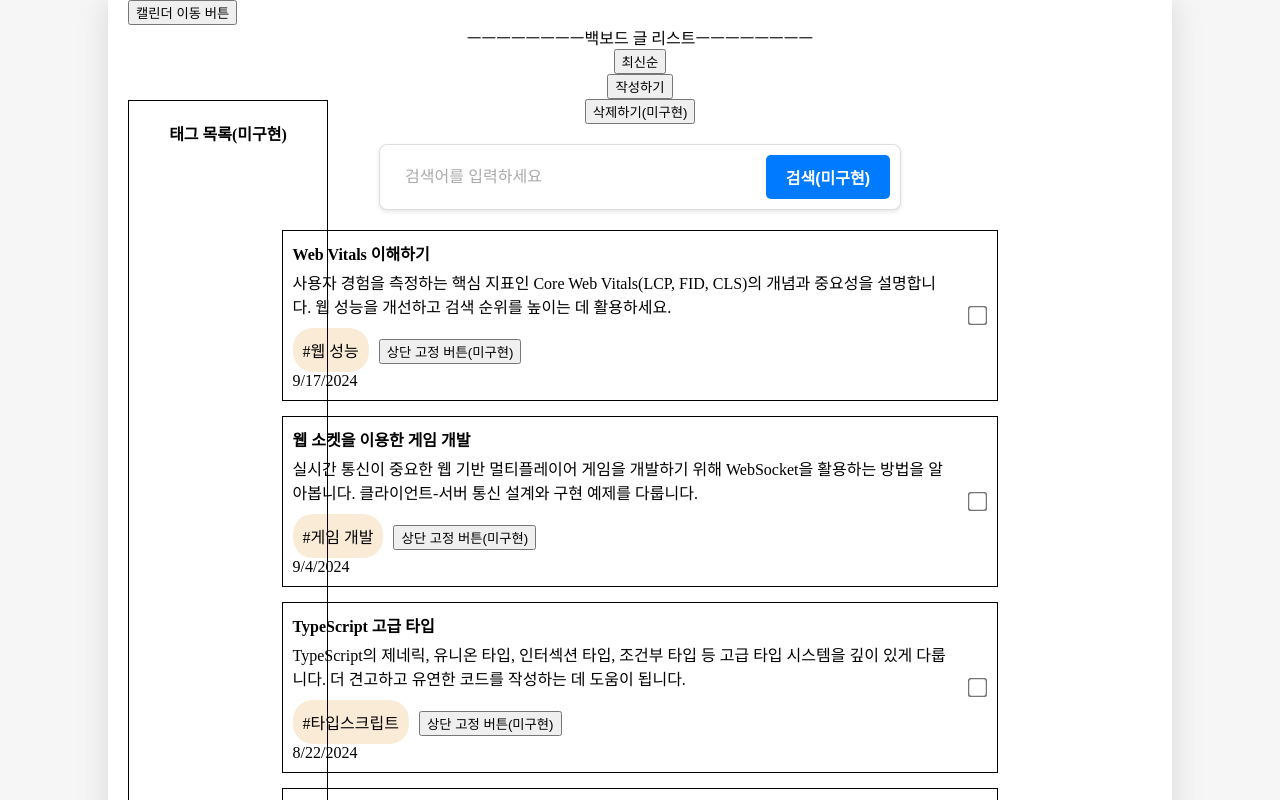
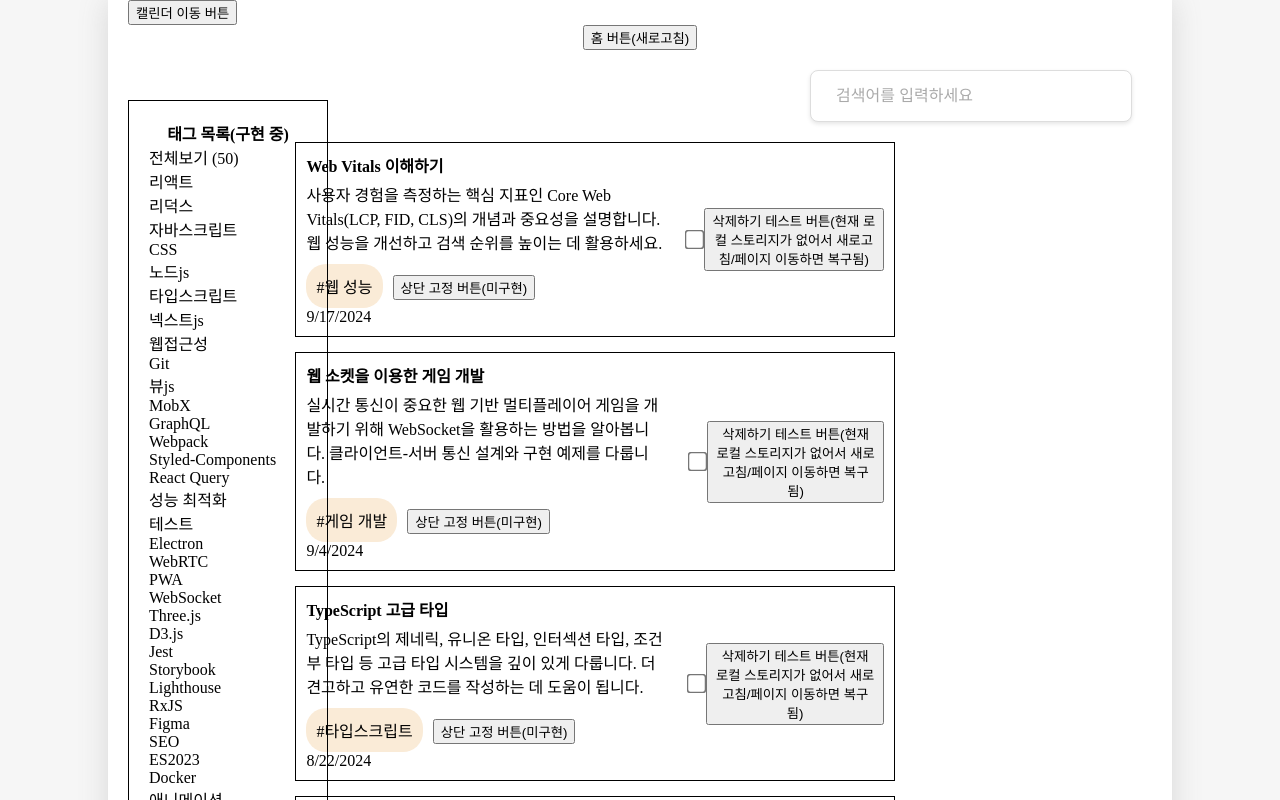
Before and after one commit to Junny-ee/CalogProject, a React (Vite) app: page /backboard in a window 1280 px wide. Shown: the top 800 px of the page. Built offline with nearby package versions, Linux system fonts and the light colour scheme.

Commit message:
feat:tag

```diff
--- a/src/components/BackBoard.css
+++ b/src/components/BackBoard.css
@@ -5,8 +5,39 @@
   width: 100px;
   height: 100px;
 }
+.button_home{
+  display: block;
+  margin-left: auto;
+  margin-right: auto;
+}
 .list_wrapper{
   display: flex;
   justify-content: center;
   align-items: center;
 }
+.search {
+  display: flex;
+  width: 100%;
+  max-width: 300px;
+  height: 30px;
+   margin: 20px 20px 20px auto;
+  padding: 10px;
+  border: 1px solid #ddd;
+  border-radius: 8px;
+  box-shadow: 0 2px 4px rgba(0, 0, 0, 0.1);
+  background-color: #fff;
+}
+
+
+.search_input {
+  flex-grow: 1;
+  padding: 10px 15px;
+  border: none;
+  outline: none;
+  font-size: 16px;
+  color: #333;
+}
+
+.search_input::placeholder {
+  color: #aaa;
+}
--- a/src/components/BackBoard.jsx
+++ b/src/components/BackBoard.jsx
@@ -1,11 +1,13 @@
-import { useEffect, useState } from "react";
+import { useEffect, useState, createContext } from "react";
 import "./BackBoard.css";
 
 import BackPostList from "./BackPostList";
 import { useNavigate } from "react-router-dom";
 // props: id, title, createDate, content, tag
+export const BackBoardDispatchContext = createContext();
 const BackBoard = () => {
 
+  // postContent
   const postMockData = [
     { id: 1, title: '첫 번째 게시물', createDate: new Date("2023-01-15").getTime(), tag: '리액트', content: '이것은 블로그의 첫 번째 게시물입니다. 리액트의 기본 개념과 컴포넌트 구조에 대해 다룹니다. 앞으로 다양한 웹 개발 주제를 함께 탐구해 나갈 예정이니 많은 기대 부탁드립니다.' },
     { id: 2, title: 'Redux를 이용한 상태 관리', createDate: new Date("2023-02-01").getTime(), tag: '리덕스', content: '리액트 애플리케이션에서 복잡한 상태를 효율적으로 관리하기 위한 Redux의 기본적인 사용법과 핵심 원리들을 설명합니다. 액션, 리듀서, 스토어의 개념을 자세히 알아보세요.' },
@@ -58,12 +60,24 @@ const BackBoard = () => {
     { id: 49, title: '웹 소켓을 이용한 게임 개발', createDate: new Date("2024-09-04").getTime(), tag: '게임 개발', content: '실시간 통신이 중요한 웹 기반 멀티플레이어 게임을 개발하기 위해 WebSocket을 활용하는 방법을 알아봅니다. 클라이언트-서버 통신 설계와 구현 예제를 다룹니다.' },
     { id: 50, title: 'Web Vitals 이해하기', createDate: new Date("2024-09-17").getTime(), tag: '웹 성능', content: '사용자 경험을 측정하는 핵심 지표인 Core Web Vitals(LCP, FID, CLS)의 개념과 중요성을 설명합니다. 웹 성능을 개선하고 검색 순위를 높이는 데 활용하세요.' }
   ];
+
+  const [contents, setContents] = useState(postMockData);
+
+  const deleteContent = (id) => {
+    const deletedContents = [...contents].filter(content => content.id !== id);
+    setContents(deletedContents);
+  };
+
+  const [searchWord, setSearchWord] = useState("");
+  const [searchingTag, setSearchingTag] = useState("");
+  const [showSearchBar, setShowSearchBar] = useState(true);
   const nav = useNavigate();
+
   const [scrolled, setScrolled] = useState(false);
+
   function onScroll() {
     if (window.scrollY >= 150) {
       setScrolled(true);
-      console.log(scrolled);
     } else {
       setScrolled(false);
     }
@@ -78,12 +92,45 @@ const BackBoard = () => {
   const moveToTop = () => {
     window.scrollTo({ top: 0, behavior: 'smooth' });
   };
+
+  const onChange = (event) => {
+    setSearchWord(event.target.value);
+  }
+  const filteredContents = contents.filter(item => {
+    const lowerCaseSearchWord = searchWord.toLowerCase();
+    const titleIncludes = item.title.toLowerCase().includes(lowerCaseSearchWord);
+    const contentIncludes = item.content.toLowerCase().includes(lowerCaseSearchWord);
+    const tagIncludes = item.tag ? item.tag.toLowerCase().includes(lowerCaseSearchWord) : null;
+    return titleIncludes || contentIncludes || tagIncludes;
+  });
+  const filteredContentsByTag = contents.filter(item => {
+    const tagIncludes = item.tag ? item.tag.toLowerCase().includes(searchingTag.toLowerCase()) : null;
+    return tagIncludes;
+  })
   return (
     <div>
       <button onClick={() => nav("/")}>캘린더 이동 버튼</button>
+      <button className="button_home" onClick={() => (nav(0), setSearchingTag(""))}>홈 버튼(새로고침)</button>
       {scrolled ? (<button id="moveToTopButton" onClick={moveToTop}>페이지 맨 위로 가는 버튼</button>) : (null)}
+      {showSearchBar ? (<div className="search">
+        <input
+          type="text"
+          value={searchWord}
+          className="search_input"
+          placeholder="검색어를 입력하세요"
+          onChange={onChange}
+        />
+      </div>) : (null)}
       <div className="list_wrapper">
-        <BackPostList data={postMockData} />
+        <BackBoardDispatchContext.Provider value={{ deleteContent, setSearchWord, setSearchingTag, setShowSearchBar }}>
+          {searchingTag ?
+            (<div>
+              <h2 className="tag_header">{`#${searchingTag}`}</h2>
+              <BackPostList data={filteredContentsByTag} searchingTag={searchingTag} setSearchingTag={setSearchingTag} />
+            </div>)
+            :
+            (<BackPostList data={filteredContents} />)}
+        </BackBoardDispatchContext.Provider>
       </div>
     </div>
   )
--- a/src/components/BackPostItem.css
+++ b/src/components/BackPostItem.css
@@ -7,7 +7,9 @@
   margin-bottom: 15px;
   box-sizing: border-box;
 }
-
+.button_delete{
+  cursor: pointer;
+}
 .content_wrapper {
   flex-grow: 1;
   padding-right: 10px;
--- a/src/components/BackPostItem.jsx
+++ b/src/components/BackPostItem.jsx
@@ -1,21 +1,29 @@
 import { useNavigate } from "react-router-dom";
 import "./BackPostItem.css";
+import { BackBoardDispatchContext } from './BackBoard';
+import { useContext } from "react";
 // 태그 여러 개 구현 필요
 const BackPostItem = ({ id, title, createDate, content, tag }) => {
   const nav = useNavigate();
-
+  const { deleteContent, setSearchWord, setSearchingTag, setShowSearchBar } = useContext(BackBoardDispatchContext);
   return (
     <div className="post_item">
       <div className="content_wrapper" onClick={() => nav(`/read/${id}`)}>
         <div className="content_header">{title}</div>
         <div className="content_body">{content}</div>
         {tag ? (
-          <div className="tag" onClick={(e) => e.stopPropagation()}>{`#${tag}`}</div>
+          <div className="tag" onClick={(e) => {
+            e.stopPropagation();
+            setSearchWord("")
+            setSearchingTag(tag);
+            setShowSearchBar(false);
+          }}>{`#${tag}`}</div>
         ) : (null)}
         <button onClick={(e) => e.stopPropagation()}>상단 고정 버튼(미구현)</button>
         <div className="content_date">{new Date(createDate).toLocaleDateString()}</div>
       </div>
       <input type="checkbox" onClick={(e) => e.stopPropagation()} />
+      <button className="button_delete" onClick={() => deleteContent(id)}>삭제하기 테스트 버튼(현재 로컬 스토리지가 없어서 새로고침/페이지 이동하면 복구됨)</button>
     </div>
   );
 };
--- a/src/components/BackPostList.css
+++ b/src/components/BackPostList.css
@@ -1,54 +1,23 @@
 .list_wrapper{
+  overflow-y: scroll;
+  scrollbar-width: none;
+  height: 80%;
+}
+.tag_all{
   display: flex;
   flex-direction: column;
 }
-.search {
-  display: flex;
-  width: 100%;
-  max-width: 500px;
-  margin: 20px 0 20px 0;
-  padding: 10px;
-  border: 1px solid #ddd;
-  border-radius: 8px;
-  box-shadow: 0 2px 4px rgba(0, 0, 0, 0.1);
-  background-color: #fff;
+.tag_wrapper ul {
+  max-height: 80%;
+  overflow-y: auto;
+  list-style: none;
+  padding: 0;
+  margin: 0;
 }
-
-
-.search_input {
-  flex-grow: 1;
-  padding: 10px 15px;
-  border: none;
-  outline: none;
-  font-size: 16px;
-  color: #333;
+.tags:hover{
+  font-weight: bolder;
+  cursor: pointer;
 }
-
-.search_input::placeholder {
-  color: #aaa;
-}
-
-
-.search_button {
-  padding: 10px 20px;
-  margin-left: 10px;
-  background-color: #007bff;
-  color: white;
-  border: none;
-  border-radius: 5px;
-  cursor: pointer;
-  font-size: 16px;
-  font-weight: bold;
-  transition: background-color 0.2s ease;
-}
-.search_button:hover {
-  background-color: #0056b3;
-}
-
-.search_button:active {
-  background-color: #004085;
-}
-
 .tag_wrapper {
   position: fixed;
   top: 100px;
--- a/src/components/BackPostList.jsx
+++ b/src/components/BackPostList.jsx
@@ -1,10 +1,12 @@
-import { useState } from "react";
+import { useEffect, useState } from "react";
 import "./BackPostList.css";
 import BackPostItem from "./BackPostItem";
 import { useNavigate } from "react-router-dom";
-const BackPostList = ({ data }) => {
+const BackPostList = ({ data, searchingTag, setSearchingTag }) => {
   const nav = useNavigate();
   const [sortType, setSortType] = useState("latest");
+  const [tags, setTags] = useState([]);
+  const [contentsAmount, setContentsAmount] = useState(0);
   const getSortedData = () => {
     return data.toSorted((prev, next) => {
       if (sortType === "oldest") {
@@ -14,30 +16,35 @@ const BackPostList = ({ data }) => {
       }
     });
   };
+  useEffect(() => {
+    setTags([...new Set(data.map(item => item.tag))]);
+  }, [data])
+  useEffect(() => {
+    setContentsAmount(data.length)
+  }, [data])
+  // 최적화를 위해 글 등록시 추가/+1 삭제/-1로 바꾸는 것 고려하기
+  const sortedData = getSortedData();
 
-  const sortedData = getSortedData();
   return (
     <>
-      <div>ㅡㅡㅡㅡㅡㅡㅡㅡ백보드 글 리스트ㅡㅡㅡㅡㅡㅡㅡㅡ</div>
       {(sortType === "latest") ? (<button onClick={() => setSortType("oldest")}>최신순</button>) : (<button onClick={() => setSortType("latest")}>오래된 순</button>)}
       <button onClick={() => nav("/new")}>작성하기</button>
-      <button>삭제하기(미구현)</button>
-      <div className="search">
-        <input
-          type="text"
-          className="search_input"
-          placeholder="검색어를 입력하세요"
-        />
-        <button className="search_button">검색(미구현)</button>
-      </div>
+      <button>체크된 글 삭제하기(미구현)</button>
       <div className="list_wrapper">
+        <div className="tag_all">
           {sortedData.map((item) => (
             <BackPostItem key={item.id} {...item} />
           ))}
         </div>
         <div className="tag_wrapper">
-        <div className="tag_header">태그 목록(미구현)</div>
+          <div className="tag_header">태그 목록(구현 중)</div>
+          <div className="tags">{`전체보기 (${contentsAmount})`}</div>
+          <div>{tags.map((tag) =>
+            <div className="tags" onClick={() => setSearchingTag(tag)}>{tag}</div>)
+          }</div>
         </div>
+      </div>
+
     </>
   );
 }
```
Lines whose indentation alone changed are shown as unchanged.
